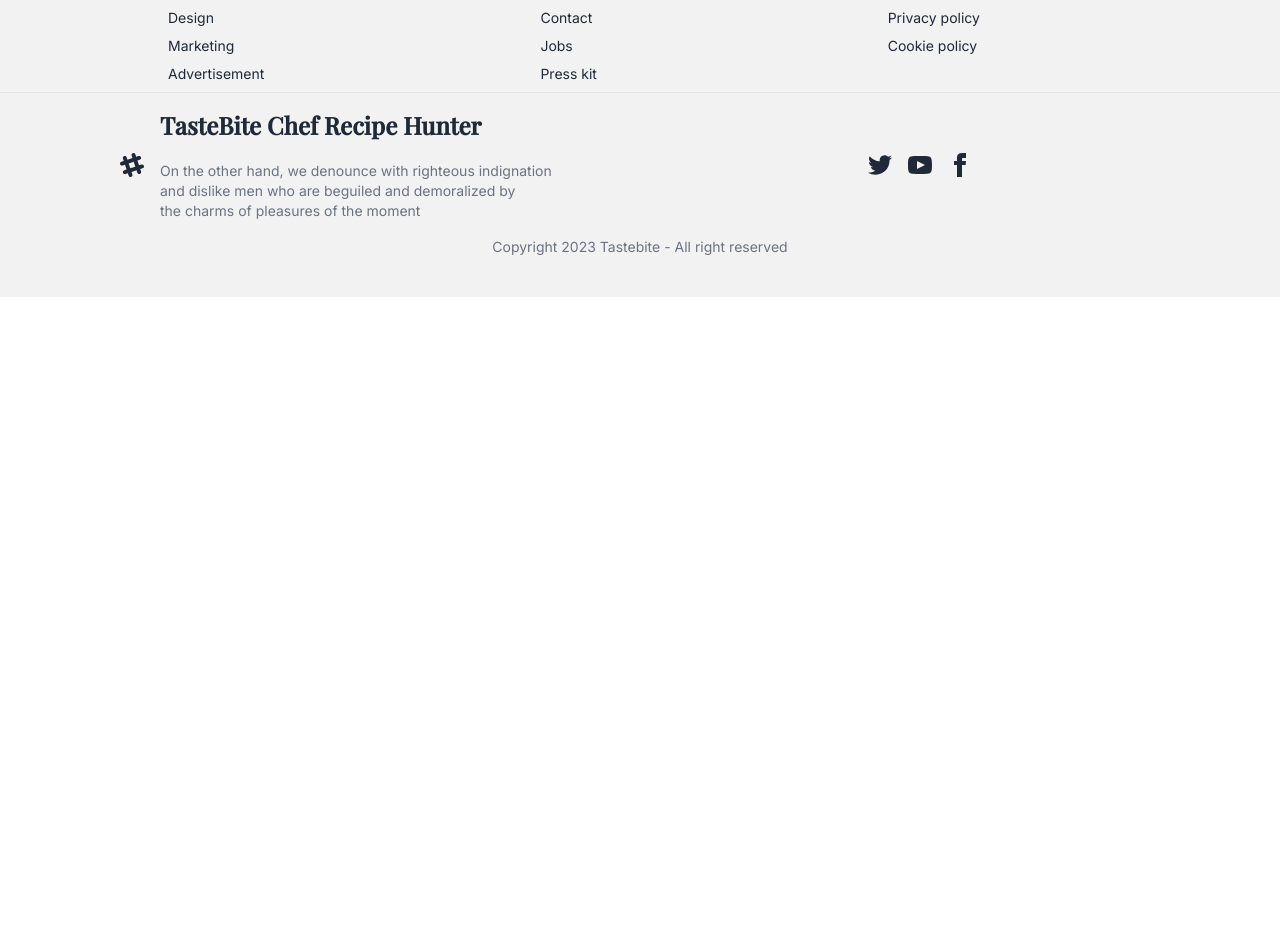
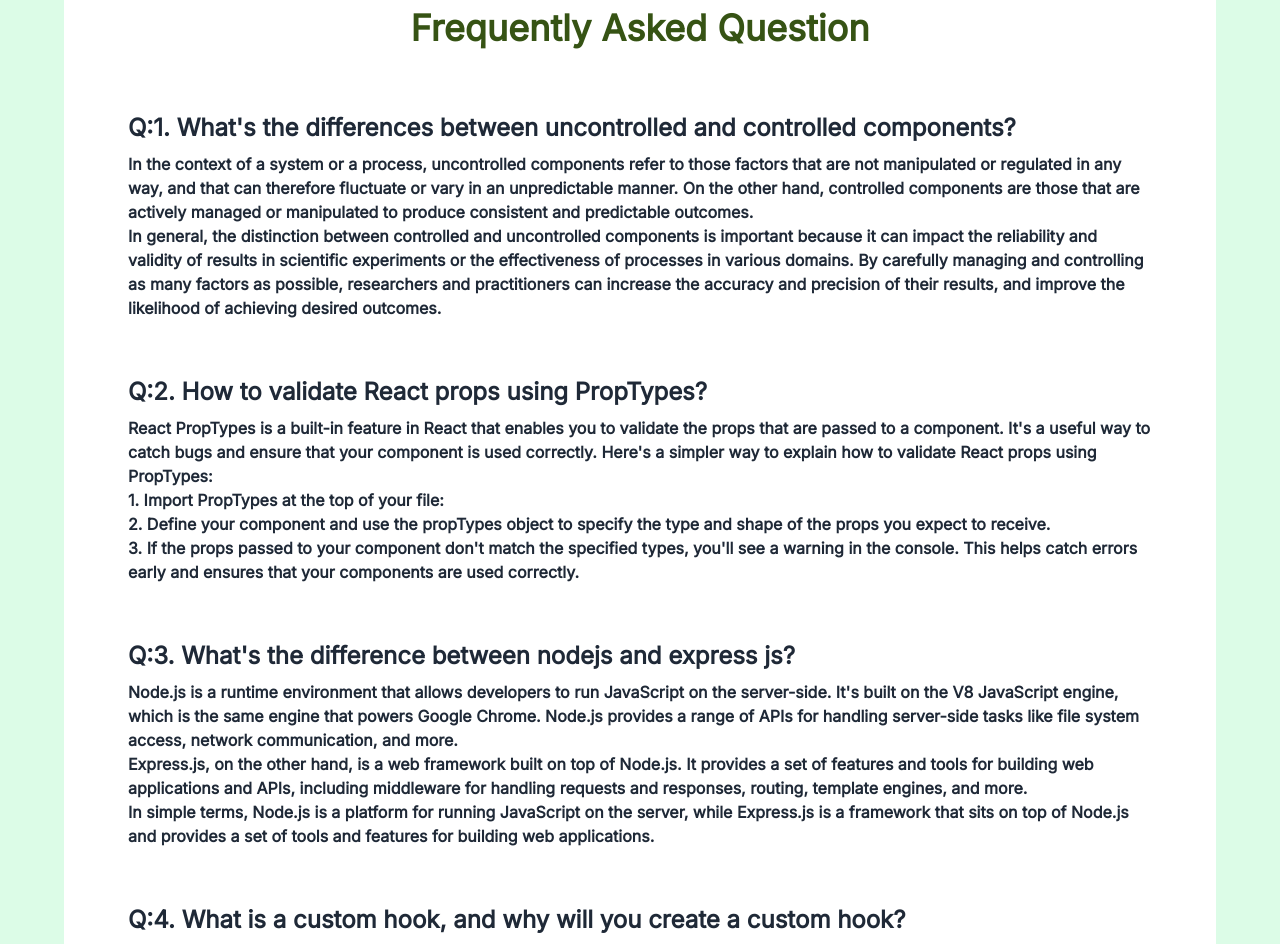
Before and after one commit to emon83/taste-bite-client, a React (Vite) app: page /blog in a window 1280 px wide. Shown: the part 208-1152 px from the top of the page. Before the commit the page ends 800 px from the top, so only its background shows below. Built offline with nearby package versions, Linux system fonts and the light colour scheme.

Commit message:
blog page added and internal folder changed

```diff
--- a/src/main.jsx
+++ b/src/main.jsx
@@ -4,9 +4,12 @@ import App from './App.jsx'
 import './index.css'
 import { RouterProvider } from 'react-router-dom'
 import router from './routes/Routes.jsx'
+import AuthProvider from './provider/AuthProvider.jsx'
 
 ReactDOM.createRoot(document.getElementById('root')).render(
   <React.StrictMode>
+    <AuthProvider>
     <RouterProvider router={router}></RouterProvider>
+    </AuthProvider>
   </React.StrictMode>,
 )
--- a/src/pages/Blog/Blog.css
+++ b/src/pages/Blog/Blog.css
@@ -0,0 +1,8 @@
+.blog__section {
+    width: 90%;
+    height: auto;
+    background-color: #ffffff;
+    margin: auto;
+    margin-top: 2rem;
+    border-radius: 20px;
+}
--- a/src/pages/Blog/Blog.jsx
+++ b/src/pages/Blog/Blog.jsx
@@ -1,11 +1,56 @@
-import React from 'react';
+import React from "react";
+import "./Blog.css";
 
 const Blog = () => {
-    return (
-        <div>
-            this is blog page
+  return (
+    <div className="bg-green-100 pt-4 mt-10 mb-20">
+      <div className="blog__section">
+        <div className="text-lime-900">
+          <h1 class="text-4xl font-bold text-center pt-10 pb-2 lg:pb-6">
+            Frequently Asked Question
+          </h1>
         </div>
-    );
+        <div className="px-4 lg:mx-12 my-10 pb-6">
+          <h2 class="text-2xl font-bold mb-">
+            Q:1. What's the differences between uncontrolled and controlled components?
+          </h2>
+          <p class="font-semibold mb-8 mt-2">
+          In the context of a system or a process, uncontrolled components refer to those factors that are not manipulated or regulated in any way, and that can therefore fluctuate or vary in an unpredictable manner. On the other hand, controlled components are those that are actively managed or manipulated to produce consistent and predictable outcomes. <br />
+          In general, the distinction between controlled and uncontrolled components is important because it can impact the reliability and validity of results in scientific experiments or the effectiveness of processes in various domains. By carefully managing and controlling as many factors as possible, researchers and practitioners can increase the accuracy and precision of their results, and improve the likelihood of achieving desired outcomes.
+          </p>
+          <br />
+          <h2 class="text-2xl font-bold mb-">
+            Q:2. How to validate React props using PropTypes?
+          </h2>
+          <p class="font-semibold mb-8 mt-2">
+          React PropTypes is a built-in feature in React that enables you to validate the props that are passed to a component. It's a useful way to catch bugs and ensure that your component is used correctly. Here's a simpler way to explain how to validate React props using PropTypes:<br />
+          1. Import PropTypes at the top of your file: <br />
+          2. Define your component and use the propTypes object to specify the type and shape of the props you expect to receive. <br />
+          3. If the props passed to your component don't match the specified types, you'll see a warning in the console. This helps catch errors early and ensures that your components are used correctly.
+          </p>
+          <br />
+          <h2 class="text-2xl font-bold mb-">
+            Q:3. What's the difference between nodejs and express js?
+          </h2>
+          <p class="font-semibold mb-8 mt-2">
+          Node.js is a runtime environment that allows developers to run JavaScript on the server-side. It's built on the V8 JavaScript engine, which is the same engine that powers Google Chrome. Node.js provides a range of APIs for handling server-side tasks like file system access, network communication, and more. <br />
+          Express.js, on the other hand, is a web framework built on top of Node.js. It provides a set of features and tools for building web applications and APIs, including middleware for handling requests and responses, routing, template engines, and more. <br />
+          In simple terms, Node.js is a platform for running JavaScript on the server, while Express.js is a framework that sits on top of Node.js and provides a set of tools and features for building web applications.
+          </p>
+          <br />
+          <h2 class="text-2xl font-bold mb-">
+            Q:4. What is a custom hook, and why will you create a custom hook?
+          </h2>
+          <p class="font-semibold mb-4 mt-2">
+          A custom hook is a JavaScript function that you can create to encapsulate and reuse stateful logic in your React components. Custom hooks allow you to extract common logic into a separate function that can be used across different components, making your code more modular and easier to maintain. <br />
+          You might create a custom hook to encapsulate complex or repetitive logic, such as handling form state, managing timers or intervals, or fetching data from an API. By creating a custom hook, you can keep your component code focused on rendering and presentation logic, while moving complex stateful logic into a separate function. <br />
+          Custom hooks also allow you to make your code more reusable, since you can share the hook across different components that have similar requirements. This can help you reduce code duplication and keep your codebase more organized and maintainable over time.
+          </p>
+          <br />
+        </div>
+      </div>
+    </div>
+  );
 };
 
 export default Blog;
--- a/src/pages/Home/Category/Category.jsx
+++ b/src/pages/Home/Category/Category.jsx
@@ -4,7 +4,7 @@ import SingleCategory from '../SingleCategory/SingleCategory';
 const Category = () => {
     const [categoryData, setCategoryData] = useState('');
     useEffect(()=>{
-        fetch('http://localhost:5000/allData')
+        fetch('https://tastebite-chef-recipe-hunter-server-emon83.vercel.app/allData')
         .then(response=> response.json())
         .then(data => setCategoryData(data))
     }, [])
--- a/src/pages/Login/Login.css
+++ b/src/pages/Login/Login.css
@@ -58,3 +58,15 @@
   .btn__submit:hover {
     background: rgba(86, 84, 81, 0.5);
   }
+.login-google {
+  width: 361px;
+height: 41px;
+
+background: #FFFFFF;
+border: 1px solid #C7C7C7;
+border-radius: 57px;
+}
+.line{
+  width: 200px;
+  border: 1px solid #AAAAAA;
+}
--- a/src/pages/RecipeList/RecipeList.jsx
+++ b/src/pages/RecipeList/RecipeList.jsx
@@ -4,13 +4,14 @@ const RecipeList = ({singleRecipe}) => {
     console.log(singleRecipe);
     const {name, img, ingredients, method, ratings} = singleRecipe;
     return (
-        <div className='mt-6'>
+        <div className='p-6'>
             <h4>{name}</h4>
             <img src={img} alt="" />
             <h6>Ingredients: </h6>
             {ingredients && ingredients.map((ingredient) => <li>{ingredient}</li>)}
             <p>Method: {method}</p>
             <p>Ratings: {ratings}</p>
+            <button className="btn btn-ghost my-3 btn-sm">Add Favorite</button>
         </div>
     );
 };
--- a/src/pages/Register/Register.jsx
+++ b/src/pages/Register/Register.jsx
@@ -42,7 +42,7 @@ const Register = () => {
         </div>
         <input className="btn__submit" type="submit" value="Sign Up" />
       </form>
-      <p><small>Already have an account? <Link to="/login">Login</Link></small></p>
+      <p><small>Already have an account? <Link to="/login" className='text-yellow-500'>Login</Link></small></p>
       {/* <p className="text-error">{error}</p> */}
     </div>
     );
--- a/src/provider/AuthProvider.jsx
+++ b/src/provider/AuthProvider.jsx
@@ -1,10 +1,30 @@
-import React from 'react';
+import React, { createContext } from 'react';
+import { GithubAuthProvider, GoogleAuthProvider, getAuth, signInWithPopup } from "firebase/auth";
+import app from '../firebase/firebase.config';
 
-const AuthProvider = () => {
+export const AuthContext =  createContext(null);
+
+const auth = getAuth(app);
+const googleProvider = new GoogleAuthProvider();
+const githubProvider = new GithubAuthProvider();
+
+const AuthProvider = ({children}) => {
+    const googleSignIn = () =>{
+        return signInWithPopup(auth, googleProvider)
+    }
+
+    const githubSignIn = () =>{
+        return signInWithPopup(auth, githubProvider)
+    }
+
+    const authInfo = {
+        googleSignIn,
+        githubSignIn
+    }
     return (
-        <div>
-
-        </div>
+        <AuthContext.Provider value={authInfo}>
+            {children}
+        </AuthContext.Provider>
     );
 };
 
--- a/src/routes/Routes.jsx
+++ b/src/routes/Routes.jsx
@@ -20,11 +20,6 @@ const router = createBrowserRouter([
             path: '/',
             element: <Home></Home>
         },
-        /* {
-            path: '/chefCard/:id',
-            element: <ChefCard></ChefCard>,
-            loader: ({params}) => fetch(`http://localhost:5000/allData/${params.id}`)
-        }, */
         {
             path: '/blog',
             element: <Blog></Blog>
@@ -40,12 +35,12 @@ const router = createBrowserRouter([
         {
             path: '/recipePage',
             element: <RecipePage></RecipePage>,
-            loader: () => fetch('http://localhost:5000/recipeData')
+            loader: () => fetch('https://tastebite-chef-recipe-hunter-server-emon83.vercel.app/recipeData')
         },
         {
             path: '/recipePage/:id',
             element: <ChefDetails></ChefDetails>,
-            loader: ({params}) => fetch(`http://localhost:5000/recipeData/${params.id}`)
+            loader: ({params}) => fetch(`https://tastebite-chef-recipe-hunter-server-emon83.vercel.app/recipeData/${params.id}`)
 
         },
       ]
```
Also changed, not shown: src/pages/Login/Login.jsx (+73 -13 lines), src/images/github.png (added), src/images/google.png (added).
